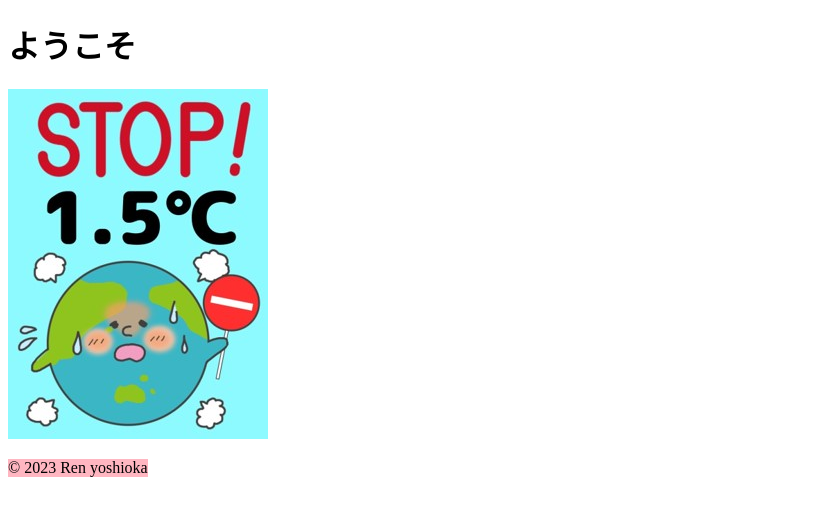
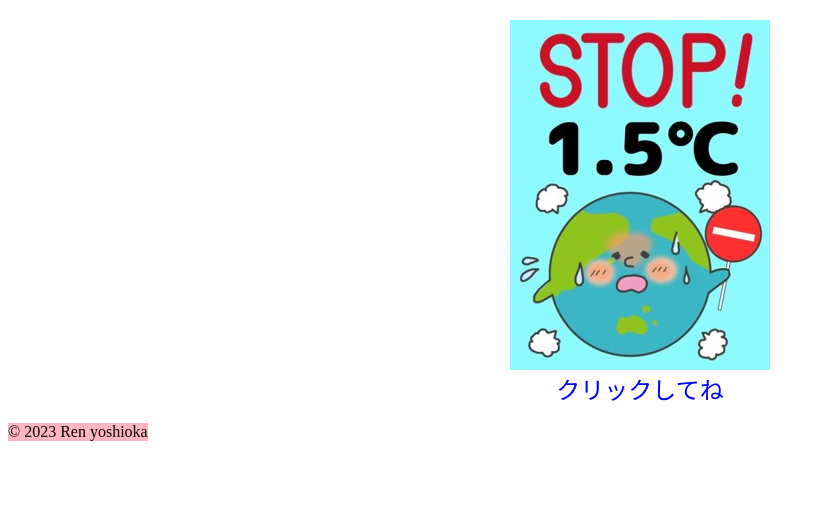
Before and after one commit to ryogahayashi/django-project, a Django app: page / in a window 1280 px wide. Shown: the part 43-559 px from the top of the page, without its empty margins (0-825 px from the left). Run offline with Django 4.2, Linux system fonts and the light colour scheme.

Commit message:
change toppage

```diff
--- a/counter/static/css/main.css
+++ b/counter/static/css/main.css
@@ -8,3 +8,37 @@
     width: fit-content;
     font-size: medium;
 }
+
+/* ボタンを中央に配置するスタイル */
+.center-container {
+    display: flex;
+    flex-direction: column;
+    justify-content: center;
+    align-items: center;
+    height: auto; /* ページの高さいっぱいに表示 */
+}
+
+/* ボタンのスタイル */
+.center-container button {
+    background-color: white;
+    color: blue;
+    width: 260px;
+    height: auto;
+    font-size: x-large;
+    border: none; /* ボタンの枠線を削除 */
+    outline: none; /* ボタンがフォーカスされた際のアウトラインを削除 */
+    text-decoration: none; /* ボタンテキストの下線を初期状態で非表示 */
+    cursor: pointer; /* カーソルをポインターに変更 */
+}
+
+/* ボタンにカーソルが重なったときのスタイル */
+.center-container button:hover {
+    text-decoration: underline; /* カーソルが重なったときに下線を表示 */
+}
+
+/* 画像のスタイル */
+.center-container img {
+    display: flex;
+    margin-top: 20px; /* ボタンとの間隔を調整 */
+    cursor: pointer; /* カーソルをポインターに変更 */
+}
--- a/counter/templates/index.html
+++ b/counter/templates/index.html
@@ -3,6 +3,14 @@
 
 
 {% block main %}
-<h1>ようこそ</h1>
-<img src="{% static 'img/裏面.jpg' %}">
+<!--<img src="{% static 'img/裏面.jpg' %}">-->
+
+<!-- ボタンを追加 -->
+<div class="center-container">
+    <a href="/count">
+        <img src="{% static 'img/裏面.jpg' %}">
+        <button>クリックしてね</button>
+    </a>
+</div>
+
 {% endblock %}
```
